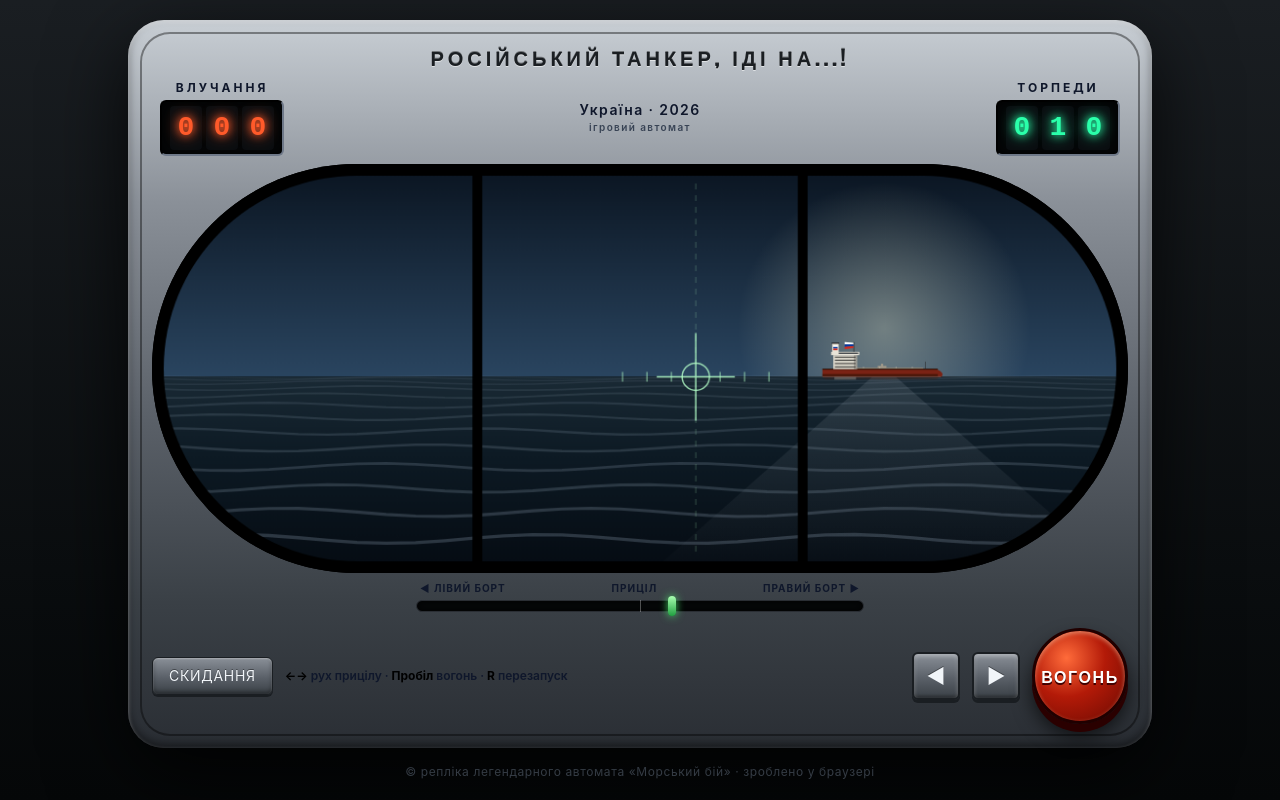
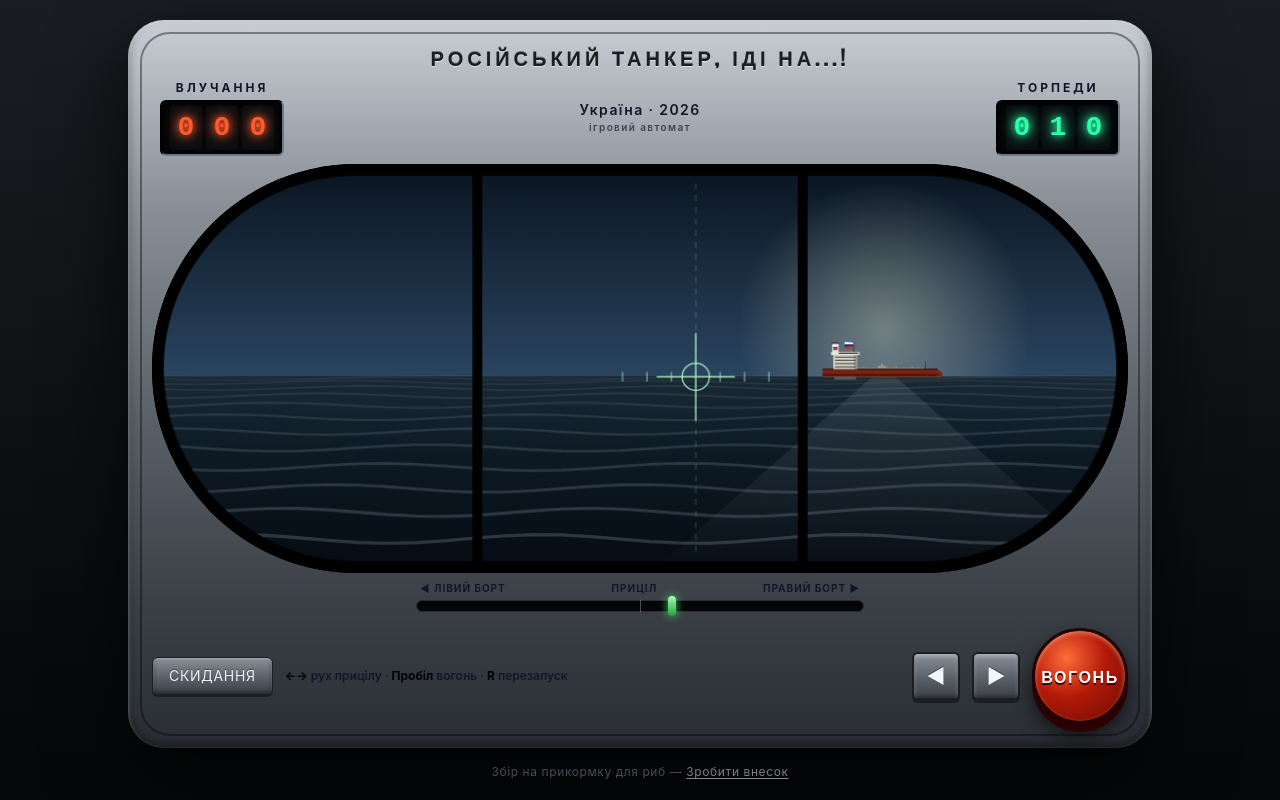
Before and after one commit to codebdbd/tanker, a React (Vite) app: page / in a window 1280 px wide. Built offline with nearby package versions, Linux system fonts and the light colour scheme.

Commit message:
Replace copyright with Monobank donation link

```diff
--- a/src/App.tsx
+++ b/src/App.tsx
@@ -1031,8 +1031,16 @@ export default function App() {
           </div>
         </div>
 
-        <p className="hidden md:block text-center text-slate-400/60 text-xs mt-4 tracking-wider">
-          © репліка легендарного автомата «Морський бій» · зроблено у браузері
+        <p className="hidden md:block text-center text-slate-400/80 text-xs mt-4 tracking-wider">
+          Збір на прикормку для риб —{" "}
+          <a
+            href="https://send.monobank.ua/jar/5aegPYNAHi"
+            target="_blank"
+            rel="noopener noreferrer"
+            className="text-slate-300 underline underline-offset-2 hover:text-white transition-colors"
+          >
+            Зробити внесок
+          </a>
         </p>
       </div>
     </div>
```
